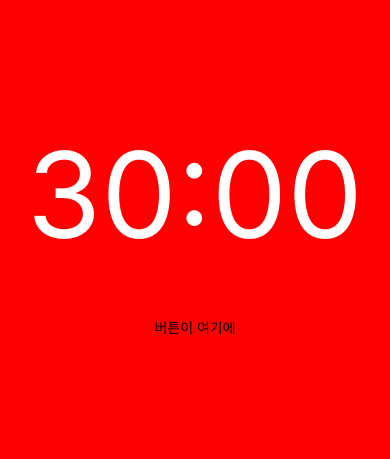
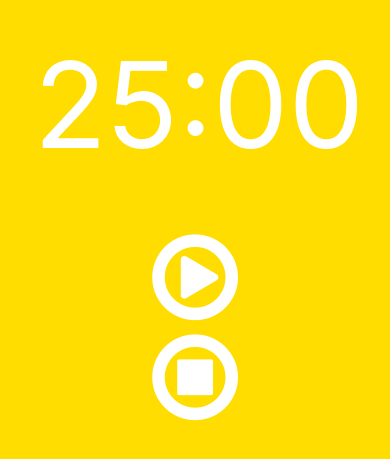
Before and after one commit to vanadis0929/movie_app, a React Native app in the folder timer-app2/: screen / in a window 390 px wide. Shown: the part 193-652 px from the top of the page. Built offline with nearby package versions, Linux system fonts and the light colour scheme.

Commit message:
새로운 타이머 앱 시작 진행중

```diff
--- a/timer-app2/App.js
+++ b/timer-app2/App.js
@@ -1,34 +1,9 @@
 import React from "react";
-import { StyleSheet, Text, View } from "react-native";
+import { Text, View } from "react-native";
+import Timer from "./components/Timer";
 
 export default class App extends React.Component {
   render() {
-    return (
-      <View style={styles.container}>
-        <View style={styles.upper}>
-          <Text style={styles.time}>30:00</Text>
-        </View>
-        <View style={styles.lower}>
-          <Text>버튼이 여기에</Text>
-        </View>
-      </View>
-    );
+    return <Timer />;
   }
 }
-
-const styles = StyleSheet.create({
-  container: {
-    flex: 1,
-    backgroundColor: "red",
-    alignItems: "center",
-    justifyContent: "center"
-  },
-  upper: {
-    marginBottom: 50
-  },
-  lower: {},
-  time: {
-    color: "#fff",
-    fontSize: 120
-  }
-});
--- /dev/null
+++ b/timer-app2/components/Button/index.js
@@ -0,0 +1,14 @@
+import React from "react";
+import PropTypes from "prop-types";
+import { FontAwesome } from "@expo/vector-icons";
+import { StyleSheet, View, TouchableOpacity } from "react-native";
+
+function Button({ iconName, onPress }) {
+  return (
+    <TouchableOpacity>
+      <FontAwesome name={iconName} size={100} color="white" />
+    </TouchableOpacity>
+  );
+}
+
+export default Button;
--- /dev/null
+++ b/timer-app2/components/Timer/index.js
@@ -0,0 +1,39 @@
+import React, { Component } from "react";
+import { StyleSheet, Text, View, StatusBar } from "react-native";
+import Button from "../Button";
+
+class Timer extends Component {
+  render() {
+    return (
+      <View style={styles.container}>
+        <StatusBar barStyle={"light-content"} />
+        <View style={styles.upper}>
+          <Text style={styles.time}> 25:00 </Text>
+        </View>
+        <View style={styles.lower}>
+          <Button iconName="play-circle-o" />
+          <Button iconName="stop-circle-o" />
+        </View>
+      </View>
+    );
+  }
+}
+
+const styles = StyleSheet.create({
+  container: {
+    flex: 1,
+    backgroundColor: "#fd0",
+    alignItems: "center",
+    justifyContent: "center"
+  },
+  upper: {
+    marginBottom: 50
+  },
+  lower: {},
+  time: {
+    color: "#fff",
+    fontSize: 120
+  }
+});
+
+export default Timer;
```
